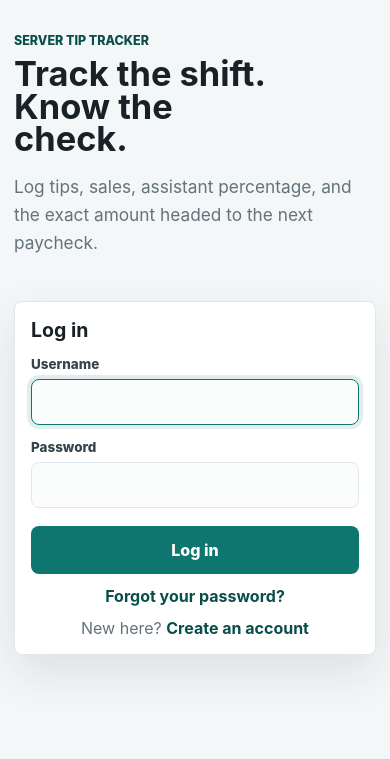
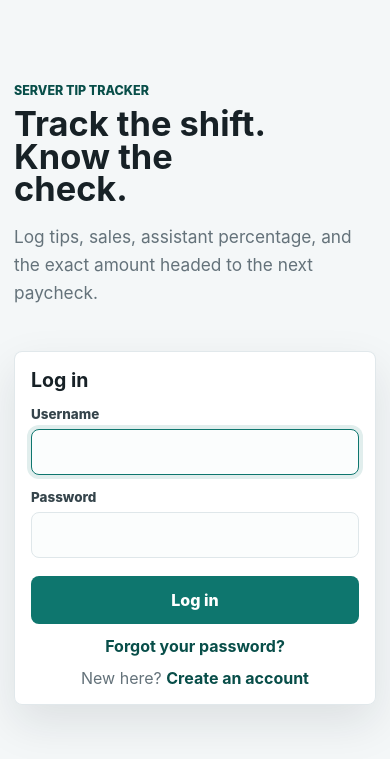
Before and after one commit to gabrielbressanelli/tipout, a Django app: page /login/ in a window 390 px wide. Shown: the part 85-844 px from the top of the page. Run offline with Django 5.2, Linux system fonts and the light colour scheme.

Commit message:
add more padding on background top for login page

```diff
--- a/tips/static/tips/styles.css
+++ b/tips/static/tips/styles.css
@@ -1147,7 +1147,7 @@ input:focus {
     }
 
     .auth-layout {
-        padding-top: 25px;
+        padding-top: 75px;
     }
 
     .auth-logo {
```
